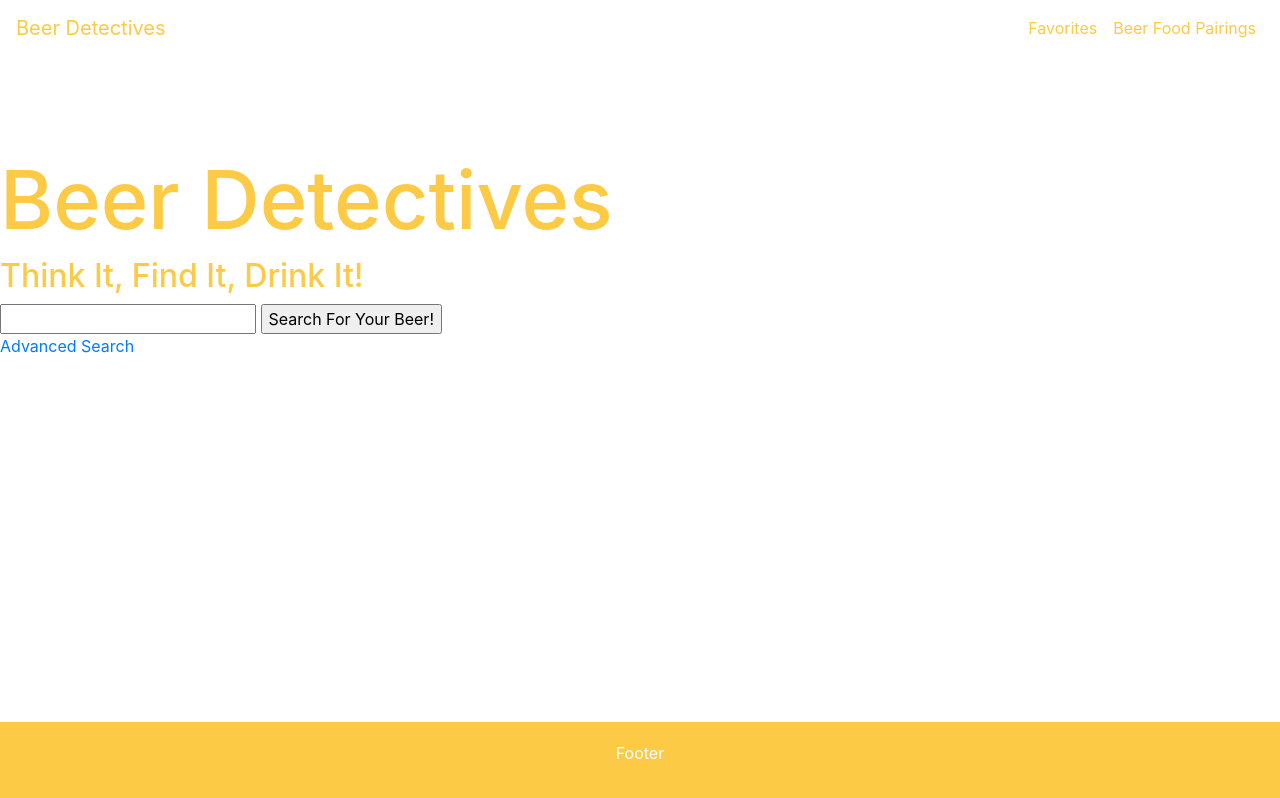
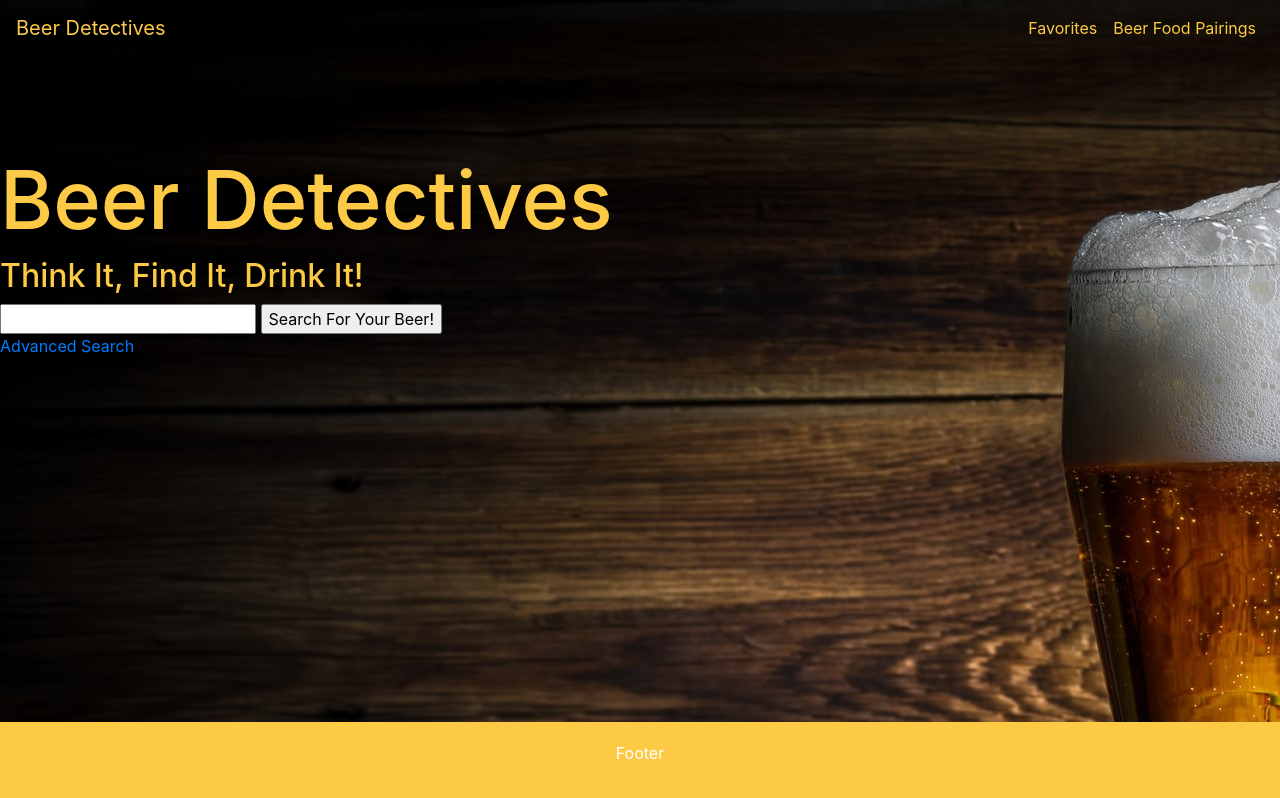
Before and after one commit to mcarreon/Beer-Detectives, a plain HTML site: page index.html in a window 1280 px wide. Drawn offline with nearby package versions, Linux system fonts and the light colour scheme.

Commit message:
removed fixed from bgimg prop

```diff
--- a/assets/css/styles.css
+++ b/assets/css/styles.css
@@ -1,5 +1,5 @@
 body {
-    background-image: url("../images/background.jpg") fixed;
+    background-image: url("../images/background.jpg");
     background-repeat: no-repeat;
     z-index: 1;
 }
```
